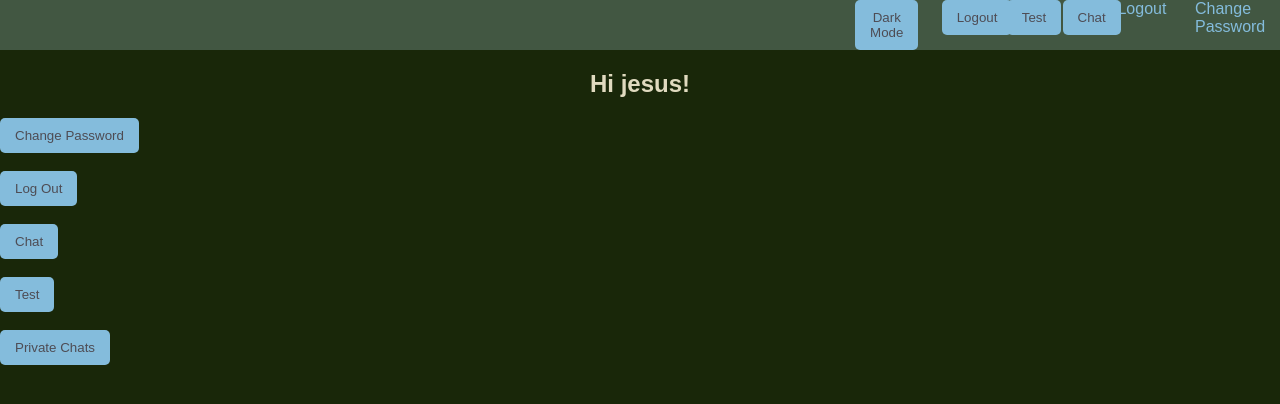
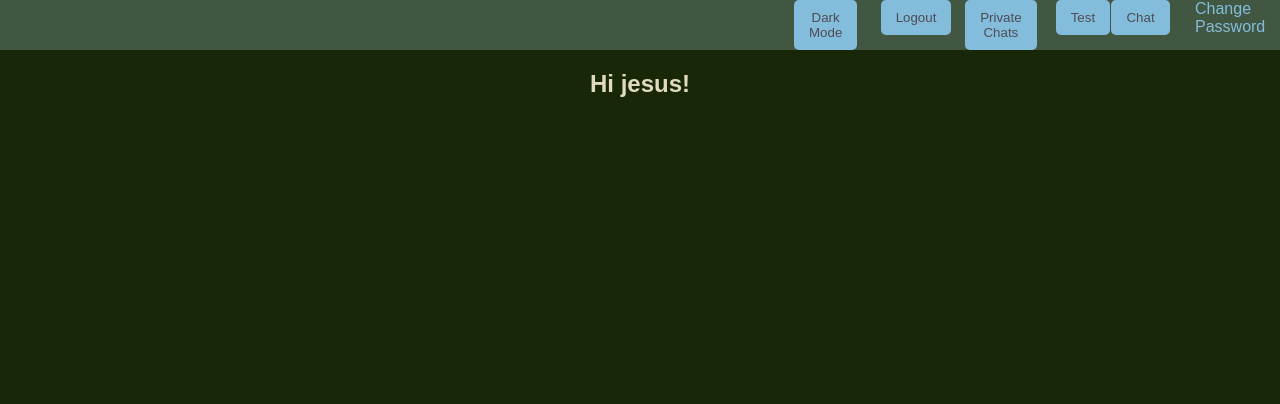
Before and after one commit to Brysonflowers/Echo-Chat, a Django app: page / in a window 1280 px wide. Shown: the top 404 px of the page. Run offline with Django 5.2, Linux system fonts and the light colour scheme; a user stored in the database is signed in.

Commit message:
Fixes from merging branches

```diff
--- a/textingproject/echochatapp/forms.py
+++ b/textingproject/echochatapp/forms.py
@@ -5,3 +5,6 @@ class CreateGroupForm(forms.ModelForm):
     class Meta:
         model = ChatGroup
         fields = ['name']
+
+class SearchUserForm(forms.Form):
+    name = forms.CharField(max_length=20)
--- a/textingproject/echochatapp/static/css/styles.css
+++ b/textingproject/echochatapp/static/css/styles.css
@@ -125,7 +125,9 @@ a {
 
 .dark-mode .signup-page{
     background-color: #192709;
-}.main-content {
+}
+
+.main-content {
     display: flex;
     flex-direction: row;
     justify-content: space-evenly;
--- a/textingproject/echochatapp/templates/index.html
+++ b/textingproject/echochatapp/templates/index.html
@@ -7,38 +7,14 @@
     <nav class="nav-bar">
         <ul>
             <li><a href="{% url 'password_change' %}">Change Password</a></li>
-            <li><a href="{% url 'logout' %}">Logout</a></li>
             <li><a href="{% url 'chat' %}"><button>Chat</button></a></li>
             <li><a href="{% url 'test' %}"><button>Test</button></a></li>
+            <li><a href="{% url 'private_chats' %}"><button>Private Chats</button></a></li>
             <li><a><form action="{% url 'logout' %}" method="post">{% csrf_token %}<button>Logout</button></form></a></li>
             <li><a><button id="dark-toggle">Dark Mode</button></a></li>
         </ul>
     </nav>
     <h2>Hi {{ user.username }}!</h2>
-    <form action="{% url 'password_change' %}" method="post">
-        {% csrf_token %}
-        <button type="submit">Change Password</button>
-    </form>
-    <br>
-    <form action="{% url 'logout' %}" method="post">
-        {% csrf_token %}
-        <button type="submit">Log Out</button>
-    </form>
-    <br>
-    <form action="{% url 'chat' %}" method="post">
-        {% csrf_token %}
-        <button type="submit">Chat</button>
-    </form>
-    <br>
-        <form action="{% url 'test' %}" method="post">
-            {% csrf_token %}
-            <button type="submit">Test</button>
-        </form>
-    <br>
-    <form action="{% url 'private_chats' %}" method="post">
-        {% csrf_token %}
-        <button type="submit">Private Chats</button>
-    </form>
     {% else %}
     <img text-align class="logo" src="static/images/echochatlogo.png" alt="echochatlogo">
     <div class="all-links">
--- a/textingproject/echochatapp/templates/private chat.html
+++ b/textingproject/echochatapp/templates/private chat.html
@@ -14,7 +14,11 @@
         </div>
         <div class="search">
             <h3 class="private_chat_heading3_styles">Search for User</h3>
-            <p>ahaahh</p>
+            <form action="">
+                {% csrf_token %}
+                {{name_form}}
+                <button type="submit">Search</button>
+            </form>
         </div>
     </div>
 
--- a/textingproject/echochatapp/views.py
+++ b/textingproject/echochatapp/views.py
@@ -55,5 +55,5 @@ def test_view(request: HttpRequest) -> HttpResponse:
 
 def private_chats_view(request: HttpRequest) -> HttpResponse:
     users = User.objects.all()
-
-    return render(request, 'private chat.html', {'users': users})
+    name_form = SearchUserForm()
+    return render(request, 'private chat.html', {'users': users, 'name_form': name_form})
```
